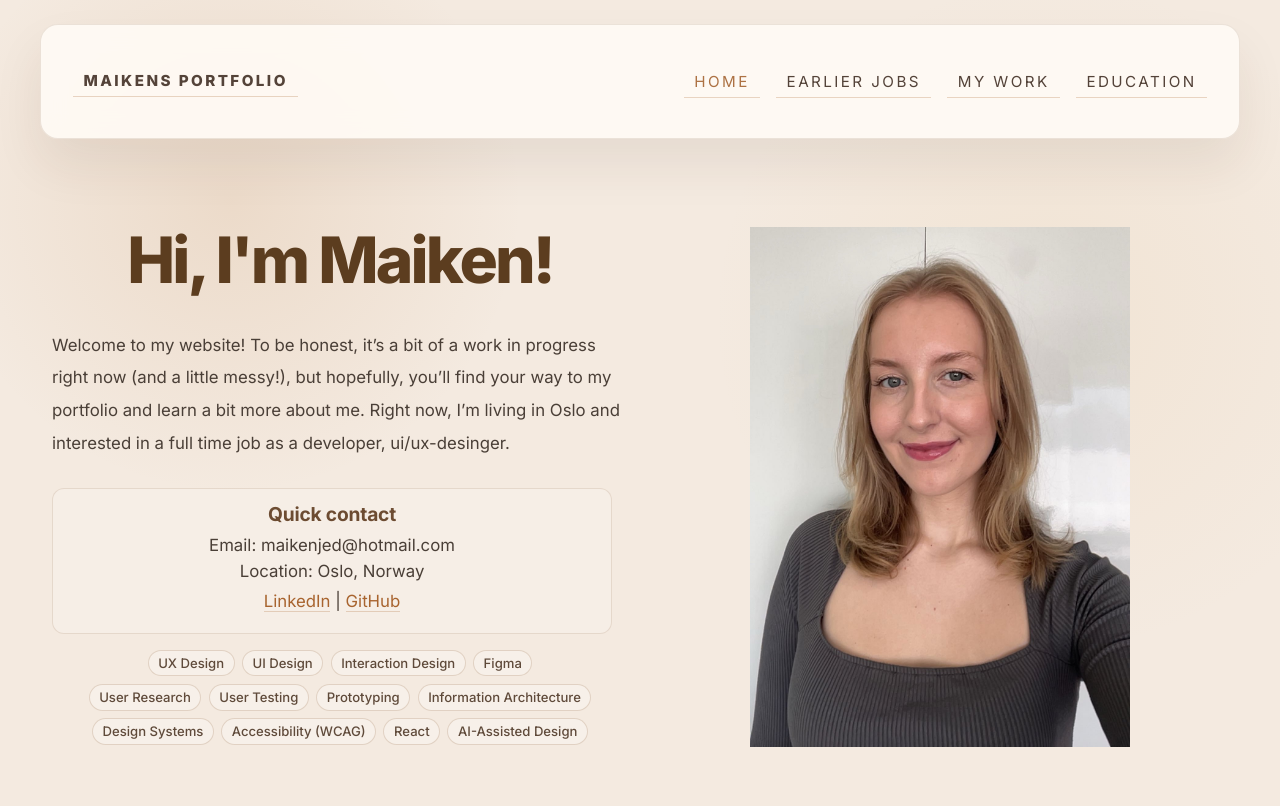
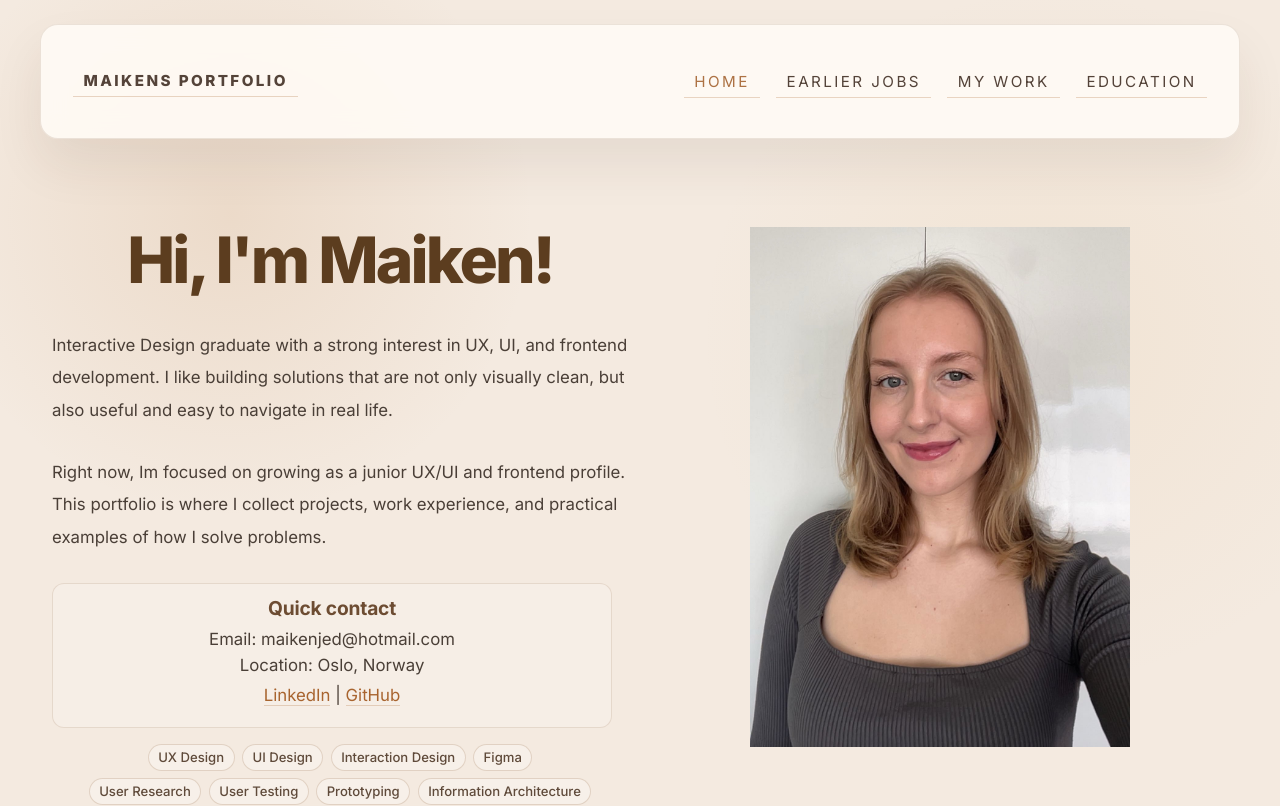
Before and after one commit to ma1ken/nettside, a React (Create React App) app in the folder frontend/: page / in a window 1280 px wide. Shown: the top 806 px of the page. Built offline with nearby package versions, Linux system fonts and the light colour scheme.

Commit message:
changed about me introduction

```diff
--- a/frontend/src/Pages/About Me/AboutMeLayout.jsx
+++ b/frontend/src/Pages/About Me/AboutMeLayout.jsx
@@ -10,11 +10,14 @@ export default function AboutMeLayout() {
         <div className="text about-intro-text">
           <h1>Hi, I'm Maiken!</h1>
           <p>
-            Welcome to my website! To be honest, it’s a bit of a work in
-            progress right now (and a little messy!), but hopefully, you’ll find
-            your way to my portfolio and learn a bit more about me. Right now,
-            I’m living in Oslo and interested in a full time job as a developer,
-            ui/ux-desinger.
+            Interactive Design graduate with a strong interest in UX, UI, and
+            frontend development. I like building solutions that are not only
+            visually clean, but also useful and easy to navigate in real life.
+          </p>
+          <p>
+            Right now, Im focused on growing as a junior UX/UI and frontend
+            profile. This portfolio is where I collect projects, work
+            experience, and practical examples of how I solve problems.
           </p>
 
           <div className="about-contact-card">
```
